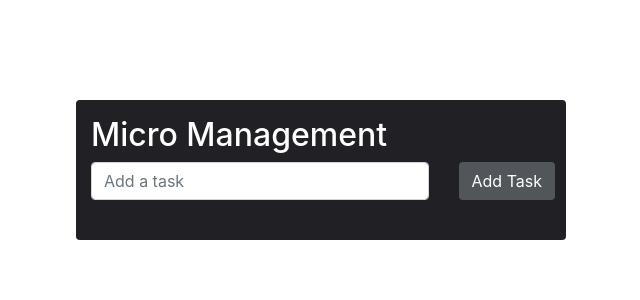
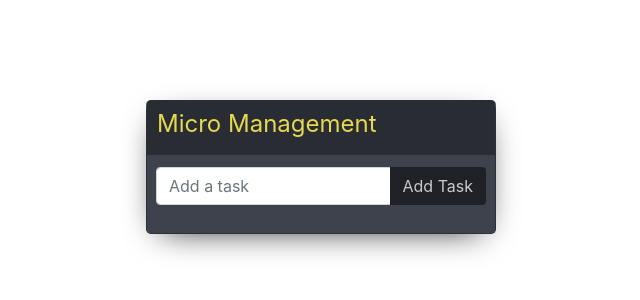
Before and after one commit to philknowles/micromanager, a Django app: page / in a window 1280 px wide. Shown: the top 300 px of the page, without its empty margins (319-959 px from the left). Run offline with Django 3.2, Linux system fonts and the light colour scheme; data that the repository does not hold is empty; some libraries are stand-ins or nearby versions.

Commit message:
- Changed the styling of the form.

```diff
--- a/static/css/main.css
+++ b/static/css/main.css
@@ -1,23 +1,50 @@
 .container {
   display: block;
   margin-top: 100px;
-  max-width: 490px;
-  background-color: #202025;
-  color: #fff; }
+  max-width: 350px;
+  background-color: #3e424d;
+  border: 1px solid #2b2f36;
+  border-top: 10px solid #2a2c34;
+  border-radius: 5px;
+  -webkit-box-shadow: 0px 9px 35px -15px black;
+  -moz-box-shadow: 0px 9px 35px -15px black;
+  box-shadow: 0px 9px 35px -15px black; }
+  .container h4 {
+    color: #e6d850;
+    background-color: #2a2c34;
+    padding: 0 0 0 10px;
+    font-weight: normal; }
+
+.container-fluid {
+  border-bottom: 0;
+  color: #cacaca; }
 
 .task-list .row:nth-child(odd) {
-  background: #737672;
-  color: #fff; }
+  background: #2d3139;
+  border-top: 1px solid #363b45;
+  border-bottom: 1px solid #1f2126;
+  padding: 15px 0; }
+
+.task-list .row:first-child {
+  border-top: 0;
+  border-top-left-radius: 5px;
+  border-top-right-radius: 5px; }
+
+.task-list .row:last-child {
+  border-bottom-left-radius: 5px;
+  border-bottom-right-radius: 5px; }
 
 .task-list .row:nth-child(even) {
-  background: #888B73;
-  color: #fff; }
+  background: #2d3139;
+  border-top: 1px solid #363b45;
+  border-bottom: 1px solid #1f2126;
+  padding: 15px 0; }
 
 .btn-add {
-  background: #51565A;
-  color: #fff; }
+  background: #1f2126;
+  color: #cacaca; }
 
 .task-list a {
-  color: #fff; }
+  color: #e6d850; }
 
 /*# sourceMappingURL=main.css.map */
--- a/static/sass/main.scss
+++ b/static/sass/main.scss
@@ -2,27 +2,58 @@
 .container {
   display:block;
   margin-top:100px;
-  max-width:490px;
-  background-color:#202025;
-  color:#fff;
+  max-width:350px;
+  background-color:#3e424d;
+  //color:#fff;
+  border:1px solid #2b2f36;
+  border-top:10px solid #2a2c34;
+  border-radius:5px;
+  -webkit-box-shadow: 0px 9px 35px -15px rgba(0,0,0,1);
+  -moz-box-shadow: 0px 9px 35px -15px rgba(0,0,0,1);
+  box-shadow: 0px 9px 35px -15px rgba(0,0,0,1);
+  h4 {
+    color:#e6d850;
+    background-color:#2a2c34;
+    padding:0 0 0 10px;
+    font-weight:normal;
+  }
  }
 
+.container-fluid {
+  //border:1px solid #2b2f36;
+  border-bottom:0;
+  color:#cacaca;
+}
+.task-list .row:nth-child(odd) {
+  background:#2d3139;
+  border-top:1px solid #363b45;
+  border-bottom:1px solid #1f2126;
+  padding:15px 0;
+}
 
-.task-list .row:nth-child(odd) {
-  background:#737672;
-  color:#fff;
+.task-list .row:first-child{
+  border-top:0;
+  border-top-left-radius:5px;
+  border-top-right-radius:5px;
+}
+
+.task-list .row:last-child {
+  border-bottom-left-radius:5px;
+  border-bottom-right-radius:5px;
 }
 
 .task-list .row:nth-child(even){
-  background:#888B73;
-  color:#fff;
+  background:#2d3139;
+  border-top:1px solid #363b45;
+  border-bottom:1px solid #1f2126;
+  padding:15px 0;
 }
 
 .btn-add {
-  background:#51565A;
-  color:#fff;
+  background:#1f2126;
+  color:#cacaca;
 }
 
 .task-list a {
-  color:#fff;
+  color:#e6d850;
 }
--- a/templates/base.html
+++ b/templates/base.html
@@ -9,25 +9,25 @@
     <link rel="stylesheet" href="{% static 'css/main.css' %}" />
 </head>
 <body>
-    <div class="container pb-4 pt-3 rounded">
-        <h2>Micro Management</h2>
+    <div class="container pb-2 pr-0 pl-0">
+        <h4 class="pb-3">Micro Management</h4>
+        <div class="container-fluid pt-1 pr-4 pl-4">
             <form action="{% url 'add' %}" method="post" class="row mb-3">
                     {% csrf_token %}
-            <div class="col-lg-9">
+                <div class="input-group mb-1">
                     {{ form.text }}
+                    <div class="input-group-append">
+                        <input type="submit" name="add-task" value="Add Task" class="btn btn-add">
                     </div>
-            <div class="col-lg-3 pr-5">
-                <input type="submit" name="add-task" value="Add Task" class="btn btn-add">
                 </div>
             </form>
 
-        <div class="container-fluid">
             <div class="task-list">
                 {% for task in task_list %}
                     {% if task.complete %}
-                        <div class="row pt-2 pb-2">
+                        <div class="row">
                             <div class="col-lg-2">
-                                <a href="{% url 'complete' task.id %}" class="fa fa-check-square-o"></a>
+                                <a href="{% url 'complete' task.id %}" class="fa fa-check-circle-o"></a>
                             </div>
                             <div class="col-lg-8">
                                 <span>{{ task.text }}</span>
@@ -37,9 +37,9 @@
                             </div>
                         </div>
                     {% else %}
-                        <div class="row pt-2 pb-2">
+                        <div class="row">
                             <div class="col-lg-2">
-                                <a href="{% url 'complete' task.id %}" class="fa fa-square-o"></a>
+                                <a href="{% url 'complete' task.id %}" class="fa fa-circle-o"></a>
                             </div>
                             <div class="col-lg-10">
                                 <span>{{ task.text }}</span>
```
Also changed, not shown: 1 other file. Lines whose indentation alone changed are shown as unchanged.
